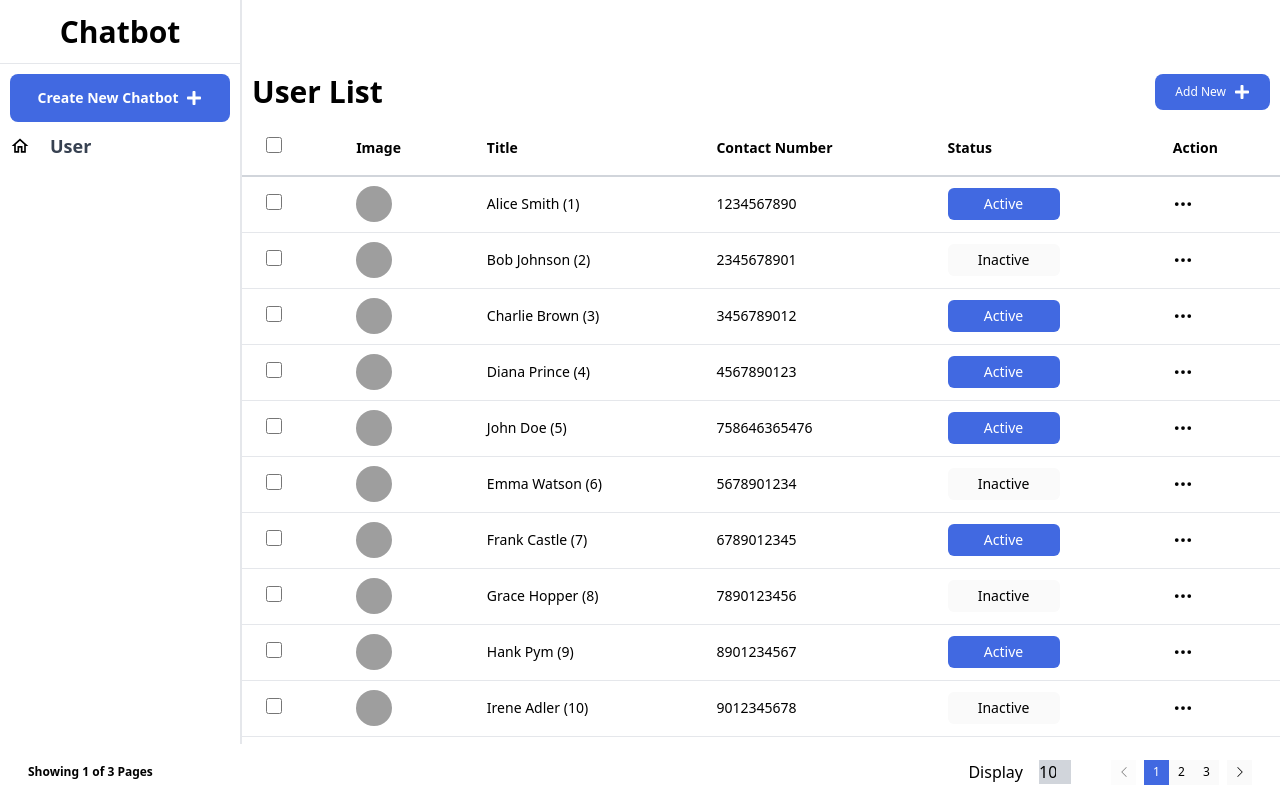
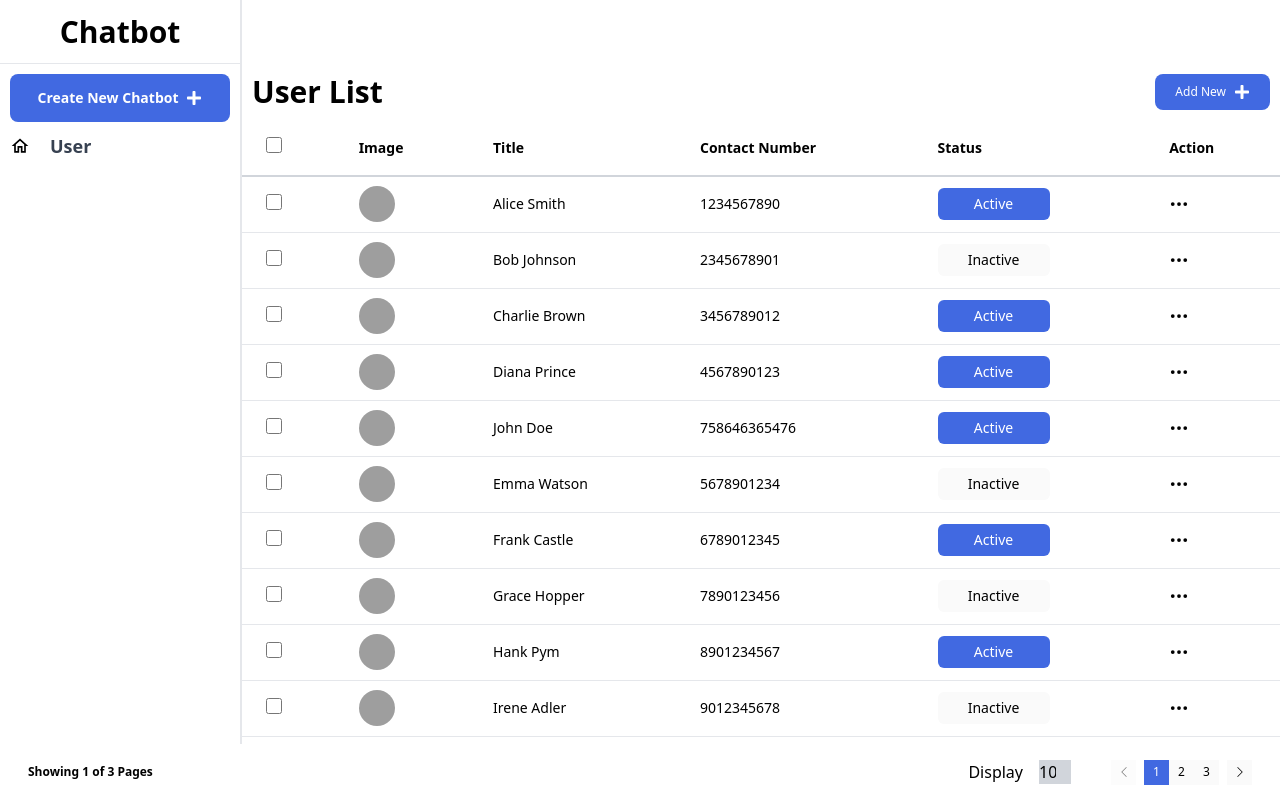
Before and after one commit to ahmad-saqi/chat-based-recommendation-admin, a React (Vite) app: page / in a window 1280 px wide. Built offline with nearby package versions, Linux system fonts and the light colour scheme; grey boxes are pictures that could not be loaded.

Commit message:
user id remove

```diff
--- a/src/pages/UserList.tsx
+++ b/src/pages/UserList.tsx
@@ -15,6 +15,7 @@ const UserList = () => {
   const [dropdownOpen, setDropdownOpen] = useState<number | null>(null);
   const [isAllChecked, setIsAllChecked] = useState(false); // State for the header checkbox
   const dropdownRef = useRef<HTMLDivElement>(null); // Ref for the dropdown
+
 
   const toggleDropdown = (userId: number | SetStateAction<null>) => {
     console.log("userId", userId);
@@ -148,7 +149,7 @@ const UserList = () => {
                         </td>
                         <td className="px-6 font-medium text-sm">
                           <span>
-                            {user.name} ({user.id})
+                            {user.name}
                           </span>
                         </td>
                         <td className="px-6 font-medium text-sm">
```
